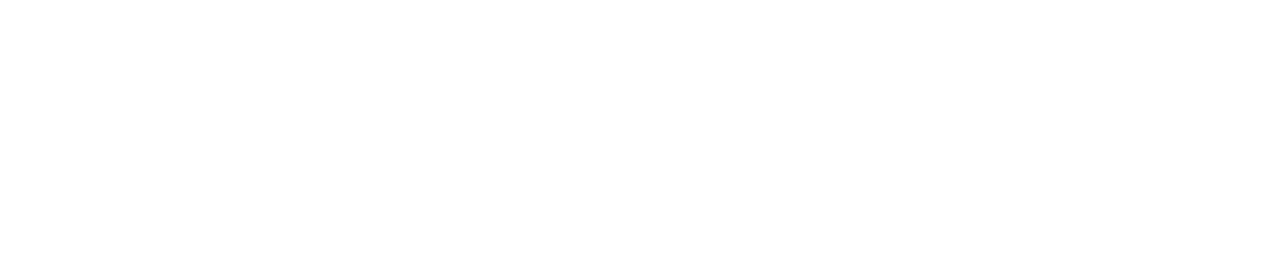
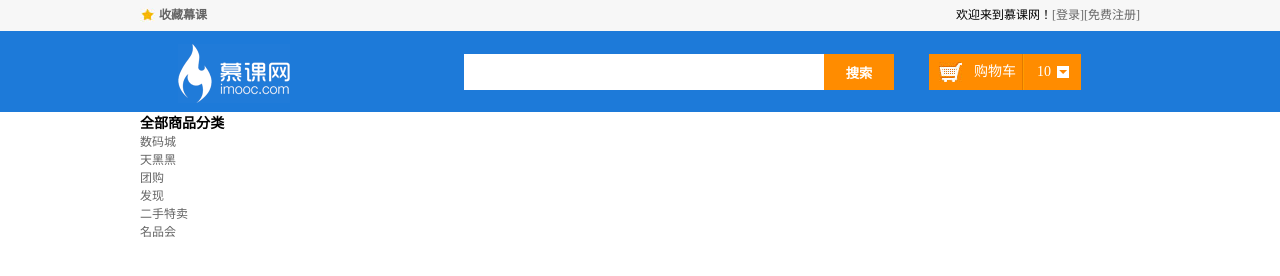
Before and after one commit to bigmo00/love, a plain HTML site: page project-01/index.html in a window 1280 px wide. Drawn offline with Linux system fonts and the light colour scheme.

Commit message:
init project-01

```diff
--- /dev/null
+++ b/project-01/css/com.css
@@ -0,0 +1,55 @@
+body, ul, li, p, h1, h2, h3, h4, h5, h6, form, fieldset, table, td, img, div, dl, dt, dd, input {
+    margin: 0;
+    padding: 0;
+}
+
+body {
+    font-size: 12px;
+}
+
+img {
+    border: none;
+}
+
+li {
+    list-style: none;
+}
+
+input, select, textarea {
+    outline: none;
+    border: none;
+}
+
+textarea {
+    resize: none;
+}
+
+a {
+    text-decoration: none;
+    color: #656565;
+}
+
+.clearfix:after {
+    content: "";
+    display: block;
+    clear: both;
+}
+
+.clearfix {
+    zoom: 1
+}
+
+
+.w1000 {
+    width: 1000px;
+    margin-left: auto;
+    margin-right: auto;
+}
+
+.fl {
+    float: left;
+}
+
+.fr {
+    float: right;
+}
--- /dev/null
+++ b/project-01/css/index.css
@@ -0,0 +1,78 @@
+/** 顶部*/
+.top {
+    height: 31px;
+    background-color: #F7F7F7;
+    line-height: 31px;
+}
+
+.top .collect {
+    background: url("../images/collect.jpg") left center no-repeat;
+    padding-left: 19px;
+    font-weight: bold;
+}
+
+.top a:hover {
+    color: red;
+}
+
+/** logo */
+.logo {
+    height: 81px;
+    background-color: #1D7AD9;
+}
+
+.logo img {
+    padding-left: 38px;
+    margin-top: 13px;
+}
+
+.search {
+    padding-top: 23px;
+    padding-left: 174px;
+    width: 430px;
+}
+
+.search .search-text {
+    width: 350px;
+    height: 36px;
+    line-height: 36px\9;
+    padding: 0 5px;
+}
+
+.search .search-btn {
+    width: 70px;
+    height: 36px;
+    background-color: #FF8C00;
+    color: #FFFFFF;
+    font-weight: bold;
+    cursor: pointer;
+}
+
+
+.cart {
+    width: 152px;
+    height: 36px;
+    background-color: #FF8C00;
+    margin-top: 23px;
+    margin-right: 59px;
+    font: 14px/36px "Microsoft YaHei", "微软雅黑";
+    color: #FFFFFF;
+
+}
+
+.cart .cart-text {
+    width: 48px;
+    height: 36px;
+    margin-left: 10px;
+    border-right: 1px solid #E27A00;
+    padding-left: 35px;
+    background: url("../images/cart.jpg") left center no-repeat;
+}
+
+.cart .cart-num {
+    width: 27px;
+    border-left: 1px solid #FF9C01;
+    background: url("../images/cart-1.gif") 33px center no-repeat;
+    text-align: right;
+    padding-right: 29px;
+}
--- a/project-01/index.html
+++ b/project-01/index.html
@@ -2,9 +2,54 @@
 <html lang="en">
 <head>
     <meta charset="UTF-8">
-    <title>Title</title>
+    <title>首页</title>
+
+    <link type="text/css" rel="stylesheet" href="css/com.css">
+    <link type="text/css" rel="stylesheet" href="css/index.css">
+
 </head>
 <body>
-
+    <div class="header">
+        <div class="top">
+            <div class="w1000">
+                <div class="fl">
+                    <a class="collect" href="#">收藏幕课</a>
+                </div>
+                <div class="fr">
+                    欢迎来到慕课网！<a href="#">[登录]</a><a href="#">[免费注册]</a>
+                </div>
+            </div>
+        </div>
+        <div class="logo">
+            <div class="w1000">
+                <div class="img fl">
+                    <a href="#"><img src="images/logo.png" alt=""/></a>
+                </div>
+                <div class="search fl">
+                    <input type="text" class="search-text fl"/>
+                    <input type="button" class="search-btn fr" value="搜索"/>
+                </div>
+                <div class="cart fr">
+                    <span class="cart-text fl">购物车</span>
+                    <span class="cart-num fl">10</span>
+                </div>
+            </div>
+        </div>
+        <div class="nav">
+            <div class="w1000">
+                <div class="goods-category">
+                    <h3>全部商品分类</h3>
+                </div>
+                <ul>
+                    <li><a href="#">数码城</a></li>
+                    <li><a href="#">天黑黑</a></li>
+                    <li><a href="#">团购</a></li>
+                    <li><a href="#">发现</a></li>
+                    <li><a href="#">二手特卖</a></li>
+                    <li><a href="#">名品会</a></li>
+                </ul>
+            </div>
+        </div>
+    </div>
 </body>
 </html>
```
Also changed, not shown: README.md, project-01/images/cart-1.gif (added), project-01/images/cart.jpg (added), project-01/images/collect.jpg (added), project-01/images/logo.png (added).
